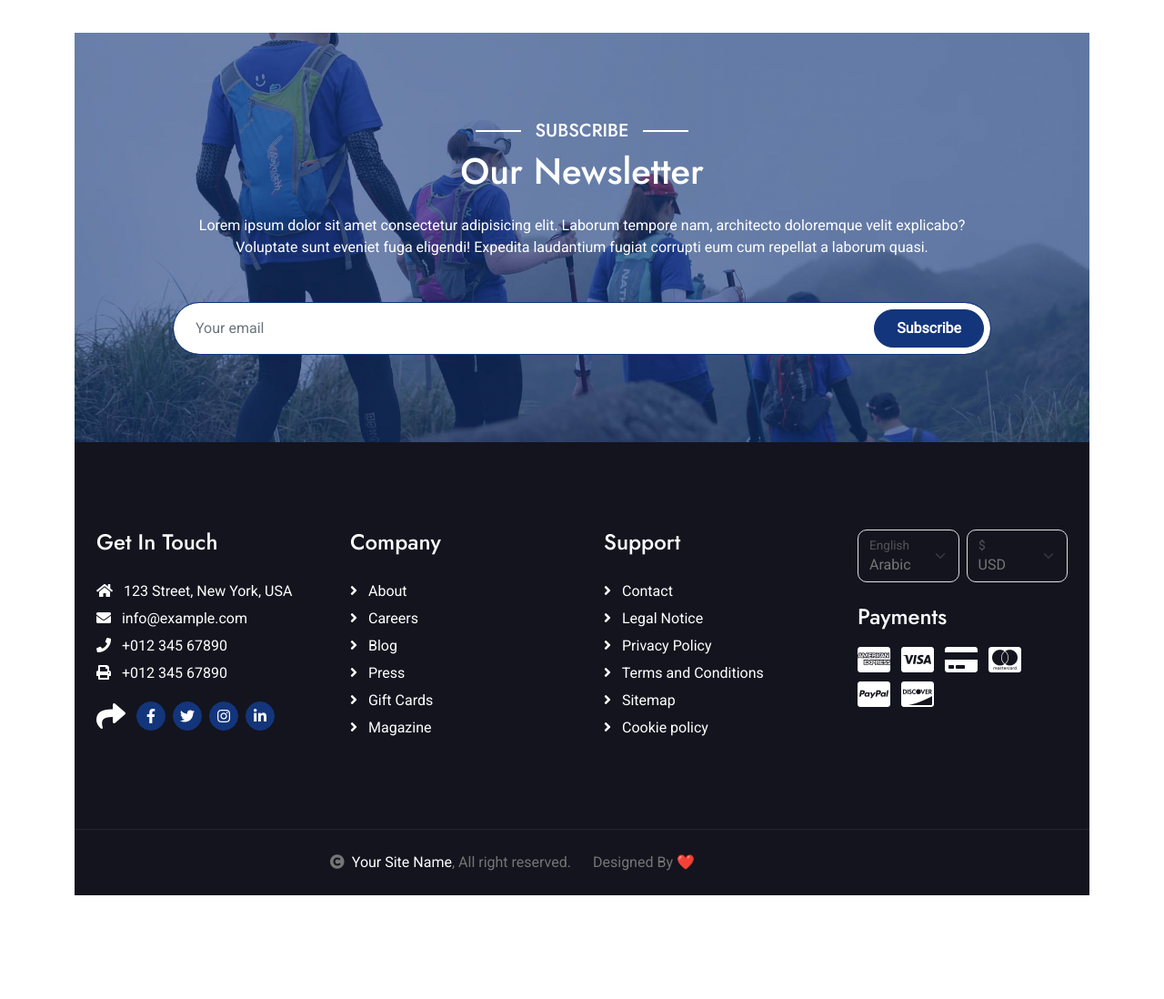
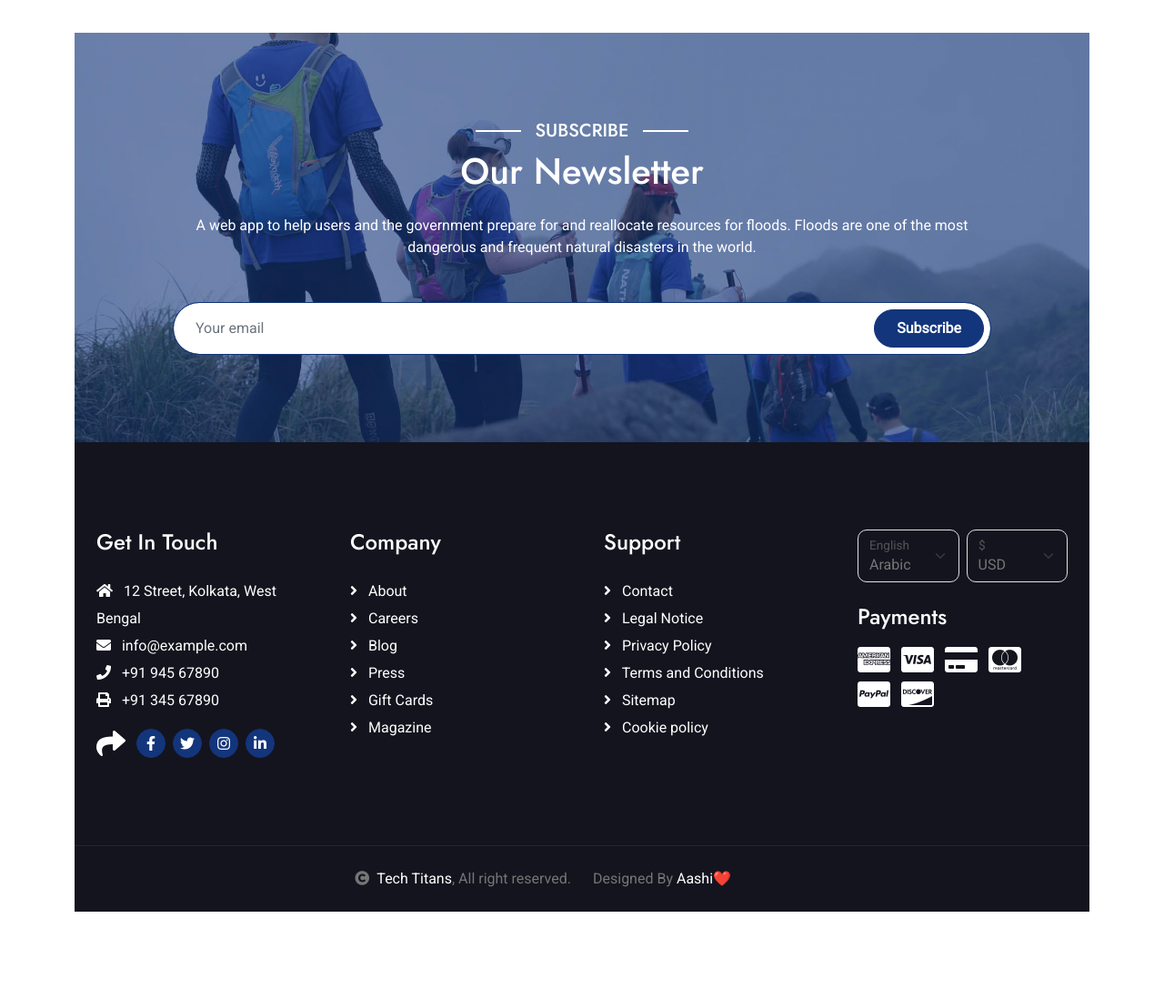
Before and after one commit to aashikaraj/AI-Project, a Flask app: page /about in a window 1280 px wide. Shown: the part 1344-2442 px from the top of the page at 91% size. Before the commit the page ends 2328 px from the top, so only its background shows below. Run offline with Flask 3, Linux system fonts and the light colour scheme; some libraries are stand-ins or nearby versions.

Commit message:
added some changes

```diff
--- a/OJT/templates/about.html
+++ b/OJT/templates/about.html
@@ -238,7 +238,8 @@
                 <div class="mx-auto text-center" style="max-width: 900px;">
                     <h5 class="subscribe-title px-3">Subscribe</h5>
                     <h1 class="text-white mb-4">Our Newsletter</h1>
-                    <p class="text-white mb-5">Lorem ipsum dolor sit amet consectetur adipisicing elit. Laborum tempore nam, architecto doloremque velit explicabo? Voluptate sunt eveniet fuga eligendi! Expedita laudantium fugiat corrupti eum cum repellat a laborum quasi.
+                    <p class="text-white mb-5">A web app to help users and the government prepare for and reallocate resources for floods. Floods are one of the most dangerous and frequent natural
+                        disasters in the world.
                     </p>
                     <div class="position-relative mx-auto">
                         <input class="form-control border-primary rounded-pill w-100 py-3 ps-4 pe-5" type="text" placeholder="Your email">
@@ -256,10 +257,10 @@
                     <div class="col-md-6 col-lg-6 col-xl-3">
                         <div class="footer-item d-flex flex-column">
                             <h4 class="mb-4 text-white">Get In Touch</h4>
-                            <a href=""><i class="fas fa-home me-2"></i> 123 Street, New York, USA</a>
+                            <a href=""><i class="fas fa-home me-2"></i> 12 Street, Kolkata, West Bengal</a>
                             <a href=""><i class="fas fa-envelope me-2"></i> info@example.com</a>
-                            <a href=""><i class="fas fa-phone me-2"></i> +012 345 67890</a>
-                            <a href="" class="mb-3"><i class="fas fa-print me-2"></i> +012 345 67890</a>
+                            <a href=""><i class="fas fa-phone me-2"></i> +91 945 67890</a>
+                            <a href="" class="mb-3"><i class="fas fa-print me-2"></i> +91 345 67890</a>
                             <div class="d-flex align-items-center">
                                 <i class="fas fa-share fa-2x text-white me-2"></i>
                                 <a class="btn-square btn btn-primary rounded-circle mx-1" href=""><i class="fab fa-facebook-f"></i></a>
@@ -342,13 +343,13 @@
             <div class="container">
                 <div class="row g-4 align-items-center">
                     <div class="col-md-6 text-center text-md-end mb-md-0">
-                        <i class="fas fa-copyright me-2"></i><a class="text-white" href="#">Your Site Name</a>, All right reserved.
+                        <i class="fas fa-copyright me-2"></i><a class="text-white" href="#">Tech Titans</a>, All right reserved.
                     </div>
                     <div class="col-md-6 text-center text-md-start">
                         <!--/*** This template is free as long as you keep the below author’s credit link/attribution link/backlink. ***/-->
                         <!--/*** If you'd like to use the template without the below author’s credit link/attribution link/backlink, ***/-->
                         <!--/*** you can purchase the Credit Removal License from "https://htmlcodex.com/credit-removal". ***/-->
-                        Designed By <a class="text-white">❤️</a>
+                        Designed By <a class="text-white">Aashi❤️</a>
                     </div>
                 </div>
             </div>
--- a/OJT/templates/destination.html
+++ b/OJT/templates/destination.html
@@ -94,7 +94,7 @@
         <!-- Header Start -->
         <div class="container-fluid bg-breadcrumb">
             <div class="container text-center py-5" style="max-width: 900px;">
-                <h3 class="text-white display-3 mb-4">Travel Destination</h1>
+                <h3 class="text-white display-3 mb-4">More about Flood</h1>
                 <ol class="breadcrumb justify-content-center mb-0">
                     <li class="breadcrumb-item"><a href="index.html">Home</a></li>
                     <li class="breadcrumb-item"><a href="#">Pages</a></li>
```
